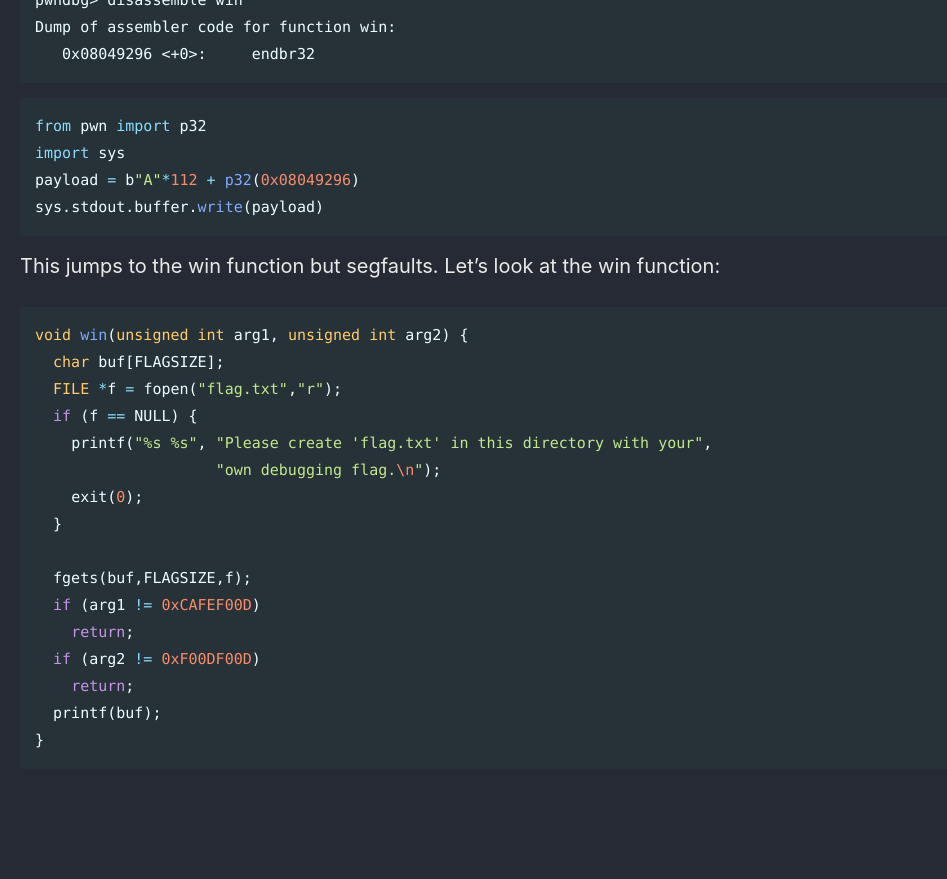
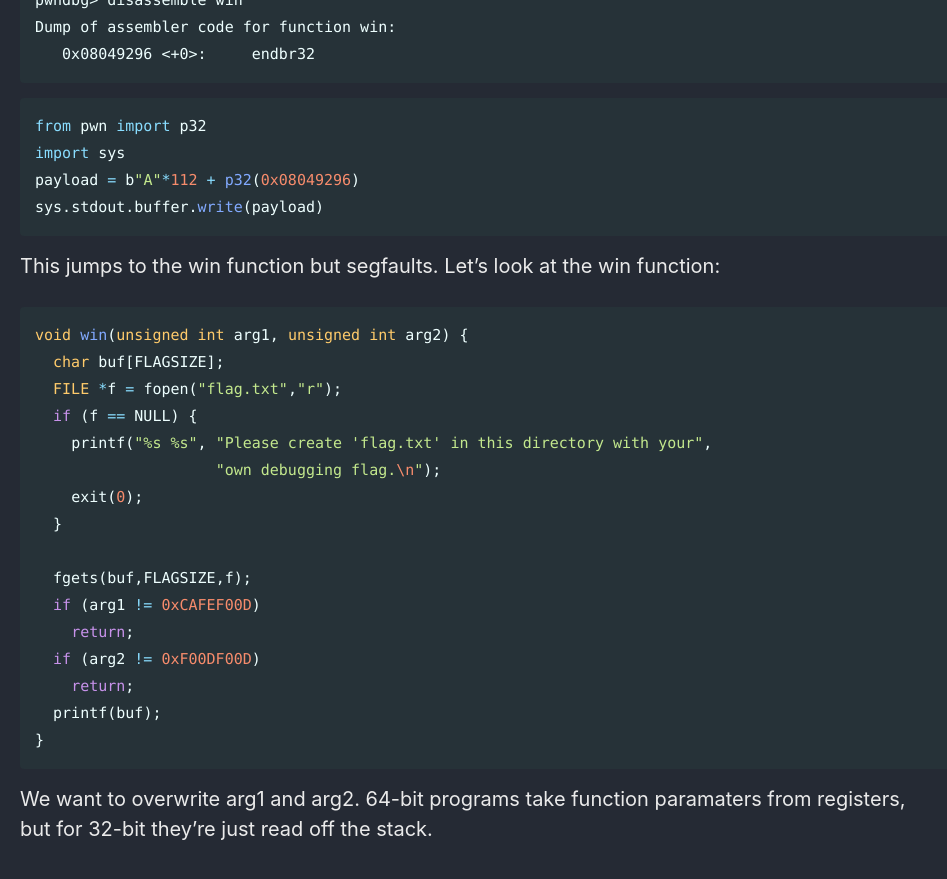
Before and after one commit to Connor-McCartney/Connor-McCartney.github.io, a Jekyll site: the page built from _pages/misc/pwn.md, in a window 1280 px wide and 900 px high, scrolled down 6437 px. Shown: the top 879 px of the window, without its empty margins (0-947 px from the left). Built offline with Jekyll 4.4.1, drawn with Linux system fonts in a browser that asks for light colours; cached includes are drawn as plain includes; before the commit the page ends 7251 px from its top, so only the background shows below that.

Commit message:
Update pwn.md

````diff
--- a/_pages/misc/pwn.md
+++ b/_pages/misc/pwn.md
@@ -297,3 +297,6 @@ void win(unsigned int arg1, unsigned int arg2) {
   printf(buf);
 }
 ```
+
+We want to overwrite arg1 and arg2. 64-bit programs take function paramaters from registers, <br>
+but for 32-bit they're just read off the stack.
````
